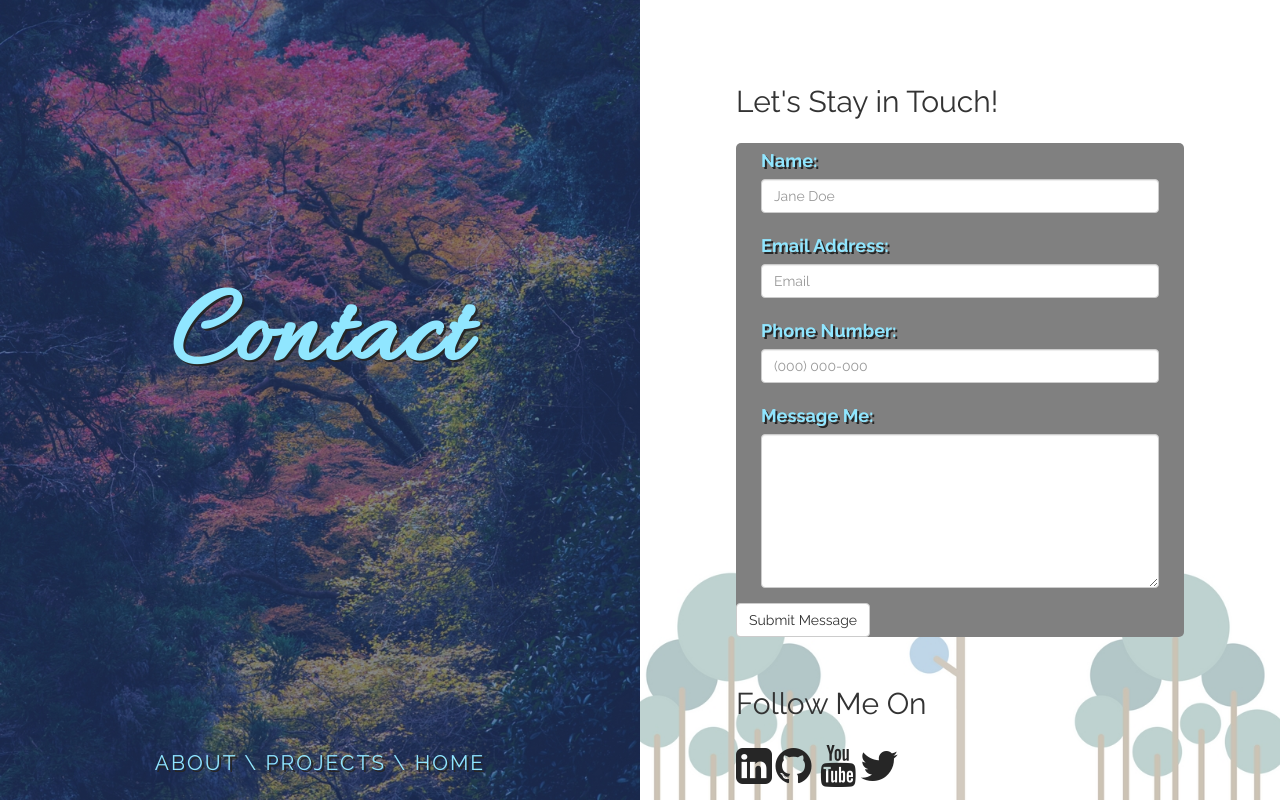
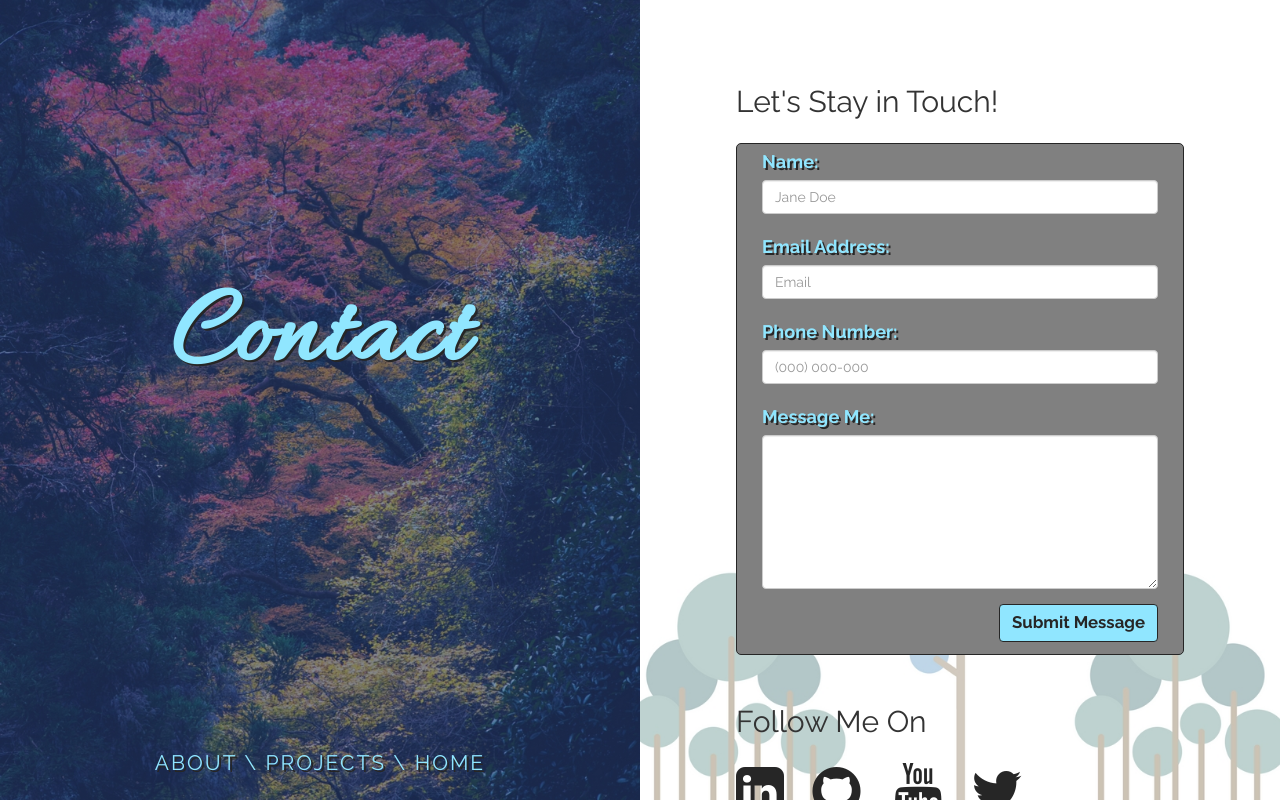
Before and after one commit to MaeganW/Portfolio, a plain HTML site: page contact.html in a window 1280 px wide. Drawn offline with nearby package versions, Linux system fonts and the light colour scheme.

Commit message:
styling for contact form button and social icons

```diff
--- a/contact.html
+++ b/contact.html
@@ -47,15 +47,17 @@
                         <label for="message">Message Me:</label>
                         <textarea class="form-control" name="message" rows="7" cols="45" id="message"></textarea>
                     </div>
-                    <button type="submit" class="btn btn-default" value="Send">Submit Message</button>
+                    <button type="submit" id="btn-submit" class="btn btn-default" value="Send">Submit Message</button>
                 </form>
             </div>
 
             <h2 id="follow-me" class="contact-headers">Follow Me On</h2>
-            <a class="contact-icon" href="https://www.linkedin.com/in/maegan-womble-292386138/" target="_blank"><i class="fa fa-linkedin-square fa-3x" aria-hidden="true"></i></a>
-            <a class="contact-icon" href="https://github.com/MaeganW" target="_blank"><i class="fa fa-github fa-3x" aria-hidden="true"></i></a>
-            <a class="contact-icon" href="https://www.youtube.com/channel/UCHtYv2eXd-2ML8QrAw6jS9w" target="_blank"><i class="fa fa-youtube fa-3x" aria-hidden="true"></i></a>
-            <a class="contact-icon" href="https://twitter.com/maegan_womble" target="_blank"><i class="fa fa-twitter fa-3x" aria-hidden="true"></i></a>
+            <div id="social-media-container">
+                <a class="contact-icon" href="https://www.linkedin.com/in/maegan-womble-292386138/" target="_blank"><i class="fa fa-linkedin-square fa-4x" aria-hidden="true"></i></a>
+                <a class="contact-icon" href="https://github.com/MaeganW" target="_blank"><i class="fa fa-github fa-4x" aria-hidden="true"></i></a>
+                <a class="contact-icon" href="https://www.youtube.com/channel/UCHtYv2eXd-2ML8QrAw6jS9w" target="_blank"><i class="fa fa-youtube fa-4x" aria-hidden="true"></i></a>
+                <a class="contact-icon" href="https://twitter.com/maegan_womble" target="_blank"><i class="fa fa-twitter fa-4x" aria-hidden="true"></i></a>
+            </div>
         </article>
     </div>
 
--- a/style.css
+++ b/style.css
@@ -243,6 +243,7 @@ i.fa.fa-github, i.fa.fa-eye {
 .contact-icon {
     text-decoration: none;
     color: #262626;
+    padding: 0 25px 0 0;
 }
 
 .form-group {
@@ -256,10 +257,23 @@ i.fa.fa-github, i.fa.fa-eye {
 #form-container {
     background-color: gray;
     border-radius: 5px;
+    padding-bottom: 50px;
+    border: 1px solid #262626;
 }
 
 #follow-me {
     padding-top: 30px;
+}
+
+#btn-submit {
+    float: right;
+    margin-right: 25px;
+    font-family: "Raleway";
+    font-size: 1.2em;
+    font-weight: 600;
+    color: #262626;
+    background-color: #90E6FF;
+    border: 1px solid #262626;
 }
 
 #contact-left {
```
